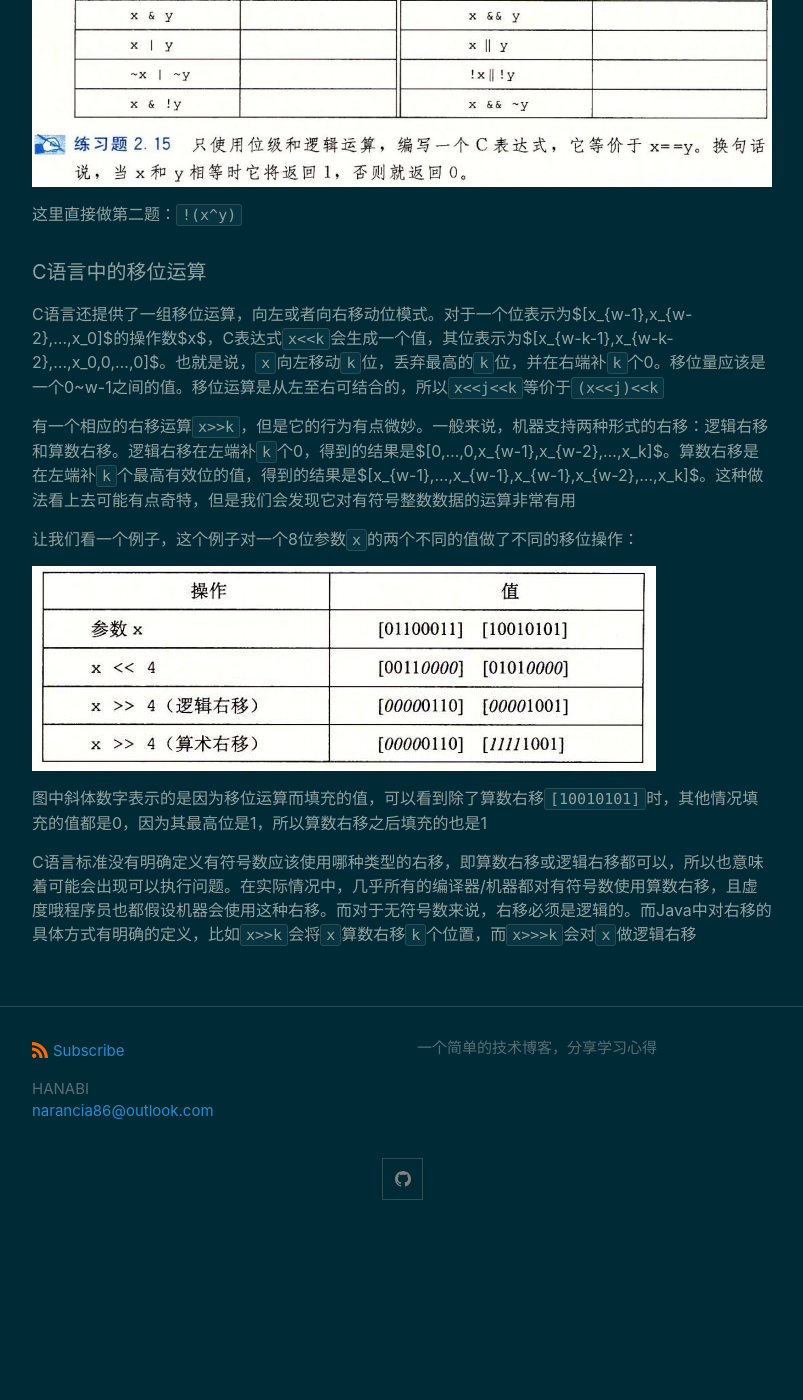
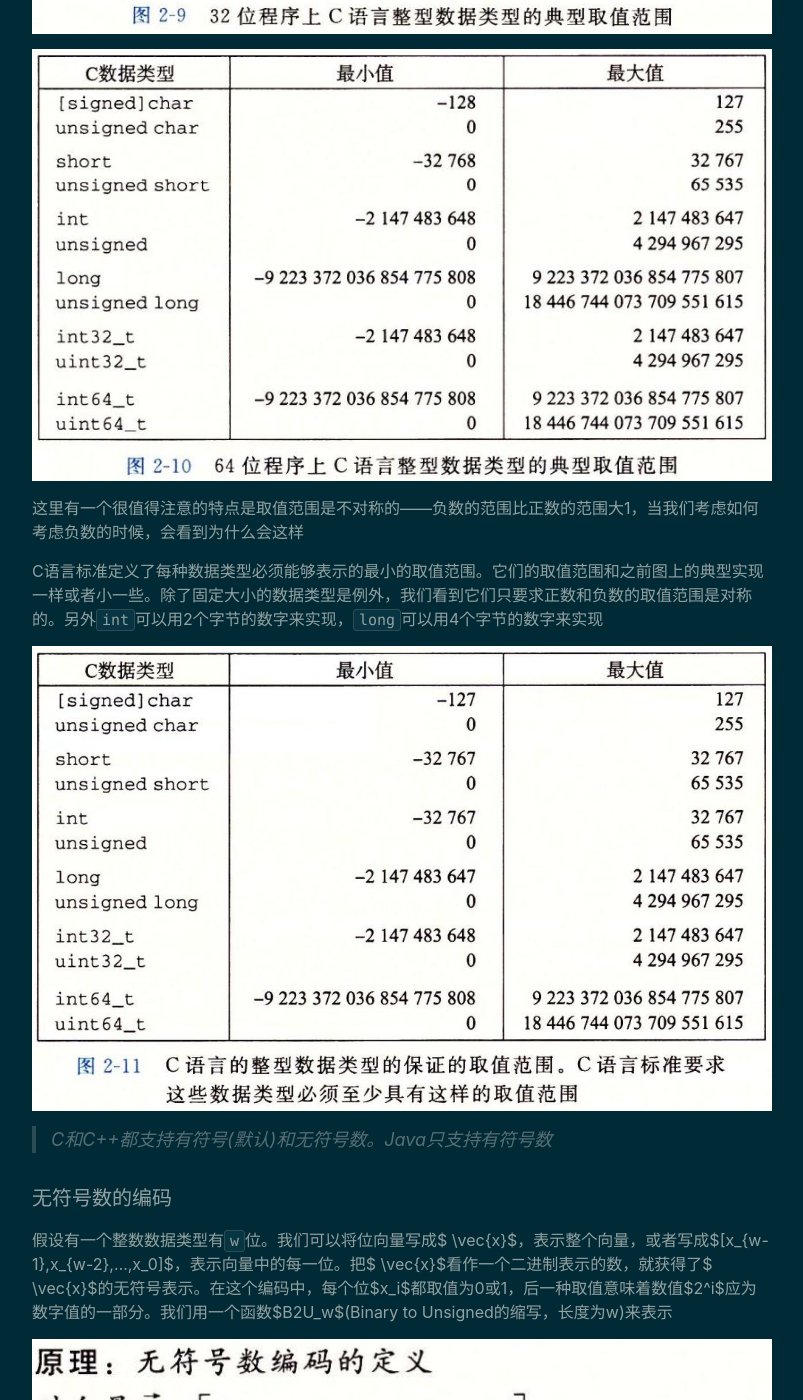
Before and after one commit to KamenRiderKuuga/kamenriderkuuga.github.io, a Jekyll site: the page built from notebook.md, in a window 1280 px wide and 1400 px high, scrolled down 2178 px. Shown: the whole window, without its empty margins (238-1041 px from the left). Built offline with Jekyll 4.4.1, drawn with Linux system fonts in a browser that asks for light colours; before the commit the page ends 3413 px from its top, so only the background shows below that; some of the changed text lies outside the part shown.

Commit message:
update reading notes of CSAPP

```diff
--- a/notebook.md
+++ b/notebook.md
@@ -6,50 +6,66 @@ permalink: /notebook/
 
 > 每日的学习笔记，主要用来发布前一天学习的所有理论知识，即每天早上8点30之后可以随时在这里看到之前的一天学习的内容有哪些，也可以看[提交记录](https://github.com/GadHao/gadhao.github.io/commits/master)追溯之前提交过的内容
 
-## 总结[2020.09.22]
+## 总结[2020.09.26]
 
-## 《深入了解计算机系统》的学习(Page38-Page42)
+## 《深入了解计算机系统》的学习(Page42-Page46)
 
-> 晚上学习理论知识的效率和早上相比差太多了，之后晚上只写代码，把这部分知识的学习和巩固放到早上上班之前进行。另外还需要抽空添加博客对*LaTeX*语法的支持
+> 继续学习这一章，书里的信息量还是比较大的，这周又花太多时间在算法上了，学完CSAPP前面部分之后打算系统学习数据结构到算法的相关基础
 
-![](/assets/img/CSAPP-31.JPG)
+> C语言标准小心地规避了当位移量大于等于待移位值的位数的情况，实际上位移量会通过计算`k mod w`得到，不过这种行为对于C程序来说是没有保证的，所以应该保持位移量小于待移动位值的位数
 
-![](/assets/img/CSAPP-32.JPG)
+> 因为加法(和减法)的优先级比移位运算要高。所以表达式`1<<2+3<<4`等价于`1<<(2+3)<<4`，答案是512
 
-答案：
+> 思考移位运算的最好方式是使用二进制表示，将最初的值转换为二进制，执行移位运算，然后再转换回十六进制
 
-`bis(x,y)` `bis(bic(x,y),bic(y,x))`
+### 整数表示
 
-`bis`和`OR`等价，如果`x`或`y`对应的位为1，则最后的结果相应的位会是`1`，所以得到第一个答案，另外，`bic(x,m)`等价于`x&~m`，只有当`x`对应的位为1且`m`对应的位为0的时候，最后的结果的对应位才等于1，因为`x^y`等价于`(x&~y)|(~x&y)`，所以得到第二个答案
+接着，我们来学习用位来编码整数的两种不同方式：一种只能表示非负数，而另一种能够表示负数、零和正数。后面我们会看到它们在数学属性和机器级实现方面密切相关，并且还会研究扩展或者收缩一个已编码整数以适应不同长度表示的效果。
 
-关于这个答案，首先一定要仔细审题，理解`bis`和`bic`指令的作用，然后要理解这些操作的等价关系，特别是对于这里的`bic`操作，在`m`为1的每个位置，将`z`对应的位设置为0，也就是说和上面解释的一样，`m`对应的位为0且`x`对应的位不为0，最后的结果的对应位才为1
+这里会涉及到一些数学术语，用于精确定义和描述计算机如何编码和操作整数，这里先把相关的图放在以便之后参考
 
-#### C语言中的逻辑运算
+![](/assets/img/CSAPP-36.JPG)
 
-C语言还提供了一组逻辑运算符`||`、`&&`和`!`，分别对应命题逻辑中的`OR`、`AND`和`NOT`运算。逻辑运算很容易和位级运算相混淆，但是它们的功能是完全不同的。逻辑运算认为所有非零的参数都表示TRUE，而参数0表示FALSE。它们返回1或者0，分别表示结果为TRUE或者为FALSE。这里是一些示例：
+#### 整数数据类型
 
-![](/assets/img/CSAPP-33.JPG)
+C语言支持多种整型数据类型——表示有限范围的整数。每种类型都能用关键字来指定大小，这些关键字包括`char`、`short`、`long`，同时还可以指示被表示的数字是非负数(声明为`unsigned`)，或者可能是负数(默认)。为这些类型分配的字节数根据程序编译为32位还是64位也会有所不同，根据字节分配，不同的大小所能表示的值的范围是不同的。这里唯一一个与机器相关的取值范围是`long`类型的，大多数64位机器使用8个字节的表示，比32位机器上使用的4个字节的表示的取值范围大很多
 
-可以观察到，按位运算只有在特殊条件下，即参数被限制为0或者1时，才与其对应的逻辑运算有相同的行为。
+![](/assets/img/CSAPP-37.JPG)
 
-逻辑运算符`&&`和`||`与 它们对应的位级运算`&`和`|`之间第二个重要的区别是，如果对第一个参数求值就能确定表达式的结果，那么逻辑运算符就不会对第二个参数求值。
+![](/assets/img/CSAPP-38.JPG)
 
-![](/assets/img/CSAPP-34.JPG)
+这里有一个很值得注意的特点是取值范围是不对称的——负数的范围比正数的范围大1，当我们考虑如何考虑负数的时候，会看到为什么会这样
 
-这里直接做第二题：`!(x^y)`
+C语言标准定义了每种数据类型必须能够表示的最小的取值范围。它们的取值范围和之前图上的典型实现一样或者小一些。除了固定大小的数据类型是例外，我们看到它们只要求正数和负数的取值范围是对称的。另外`int`可以用2个字节的数字来实现，`long`可以用4个字节的数字来实现
+
+![](/assets/img/CSAPP-39.JPG)
+
+> C和C++都支持有符号(默认)和无符号数。Java只支持有符号数
 
 
 
-#### C语言中的移位运算
+#### 无符号数的编码
 
-C语言还提供了一组移位运算，向左或者向右移动位模式。对于一个位表示为$[x_{w-1},x_{w-2},…,x_0]$的操作数$x$，C表达式`x<<k`会生成一个值，其位表示为$[x_{w-k-1},x_{w-k-2},…,x_0,0,…,0]$。也就是说，`x`向左移动`k`位，丢弃最高的`k`位，并在右端补`k`个0。移位量应该是一个0~w-1之间的值。移位运算是从左至右可结合的，所以`x<<j<<k`等价于`(x<<j)<<k`
+假设有一个整数数据类型有`w`位。我们可以将位向量写成$ \vec{x}$，表示整个向量，或者写成$[x_{w-1},x_{w-2},…,x_0]$，表示向量中的每一位。把$ \vec{x}$看作一个二进制表示的数，就获得了$ \vec{x}$的无符号表示。在这个编码中，每个位$x_i$都取值为0或1，后一种取值意味着数值$2^i$应为数字值的一部分。我们用一个函数$B2U_w$(Binary to Unsigned的缩写，长度为w)来表示
 
-有一个相应的右移运算`x>>k`，但是它的行为有点微妙。一般来说，机器支持两种形式的右移：逻辑右移和算数右移。逻辑右移在左端补`k`个0，得到的结果是$[0,…,0,x_{w-1},x_{w-2},…,x_k]$。算数右移是在左端补`k`个最高有效位的值，得到的结果是$[x_{w-1},…,x_{w-1},x_{w-1},x_{w-2},…,x_k]$。这种做法看上去可能有点奇特，但是我们会发现它对有符号整数数据的运算非常有用
+![](/assets/img/CSAPP-40.JPG)
 
-让我们看一个例子，这个例子对一个8位参数`x`的两个不同的值做了不同的移位操作：
+在这个等式中，符号"≐"表示左边被定义为等于右边。函数$B2U_w$将一个长度为w的0、1串映射到非负整数，比如下面几种情况：
 
-![](/assets/img/CSAPP-35.JPG)
+![](/assets/img/CSAPP-41.JPG)
 
-图中斜体数字表示的是因为移位运算而填充的值，可以看到除了算数右移`[10010101]`时，其他情况填充的值都是0，因为其最高位是1，所以算数右移之后填充的也是1
+在图中，我们用$2^i$的指向右侧箭头的条表示每个位的位置i，每个位向量对应的数值都等于所有值为1的位对应的长度之和
 
-C语言标准没有明确定义有符号数应该使用哪种类型的右移，即算数右移或逻辑右移都可以，所以也意味着可能会出现可以执行问题。在实际情况中，几乎所有的编译器/机器都对有符号数使用算数右移，且虚度哦程序员也都假设机器会使用这种右移。而对于无符号数来说，右移必须是逻辑的。而Java中对右移的具体方式有明确的定义，比如`x>>k`会将`x`算数右移`k`个位置，而`x>>>k`会对`x`做逻辑右移
+![](/assets/img/CSAPP-42.JPG)
+
+所以，当这个串的长度为w时的取值范围是在它的内容为全0到全1之间的，也就是整数值$UMax_w≐\sum^{w-1}_{i=0}2^i=2^w-1$
+
+以4位情况为例，$UMax_4=B2U_4([1111])=2^4-1=15$。因此，函数$B2Uw$能够被定义为一个映射$B2U_w:\{0,1\}^w→\{0,…,2^w-1\}$
+
+无符号的二进制表示有一个很重要的属性，也就是每个介于$0$到$2^w$-1之间的数都有唯一一个w位的值编码。例如，十进制值11作为无符号数，只有一个四位的表示，即$[1011]$。我们用数学原理来重点讲述它，先表述原理再解释。
+
+原理：无符号数编码的唯一性
+
+函数$B2U_w$是一个双射，所谓双射是一个数学术语，意思是一个函数$f$有两面：它将数值$x$映射为数值$y$，即$y=f(x)$，但它也可以反向操作，因为对每一个$y$而言，都有唯一一个数值$x$使得$f(x)=y$。这可以用反函数$f^{-1}$来表示，即$x=f^{-1}(y)$，在本例中也是如此，函数$B2U_w$将每一个长度为$w$的位向量都映射为$0$到$2^w-1$之间的一个唯一值；反过来，我们称其为$U2B_w$(即"无符号数到二进制")，在$0$到$2^w-1$之间的每一个整数都可以映射为一个唯一的长度为$w$的位模式
+
+<br><br><br><br><br><br>
```
Also changed, not shown: _posts/2020-09-15-Foundation-5.md (+13 -3 lines), assets/img/CSAPP-42.JPG (added).
